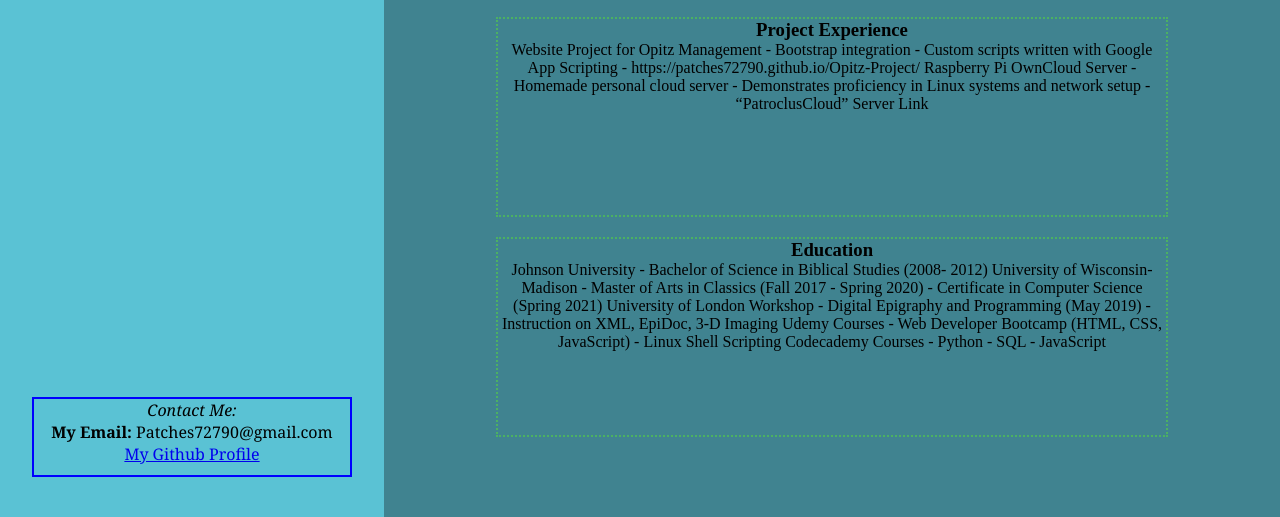
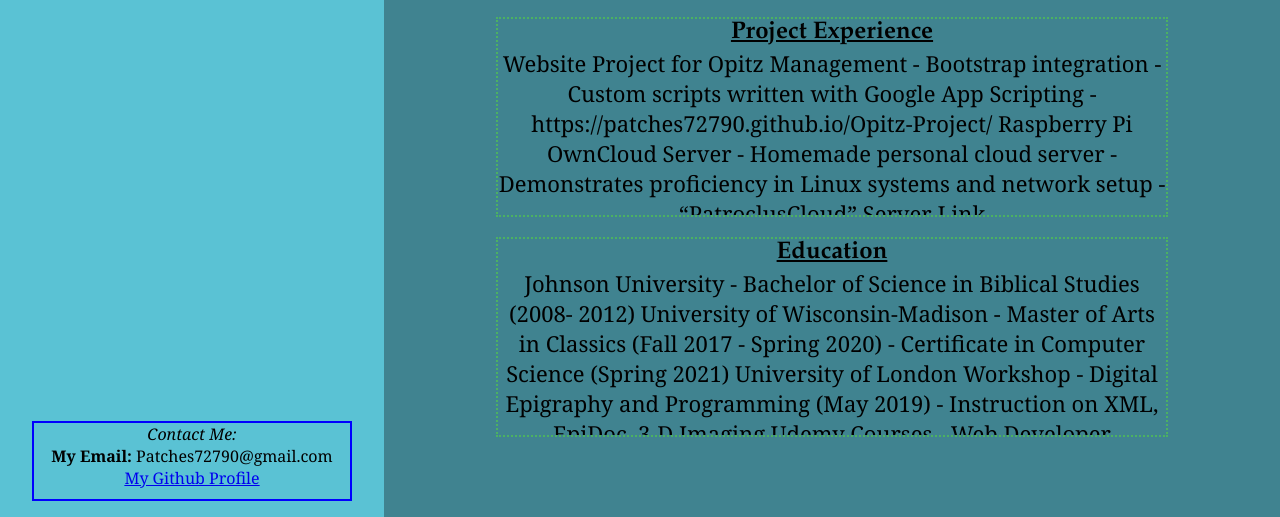
Before and after one commit to Patches72790/My-Website, a plain HTML site: page index.html in a window 1280 px wide. Shown: the part 283-800 px from the top of the page. Drawn offline with Linux system fonts and the light colour scheme.

Commit message:
fixed projects.html to max index

```diff
--- a/style.css
+++ b/style.css
@@ -15,7 +15,7 @@ body {
     font-family: Georgia;
     text-align: center;
     height: 100%;
-    max-width: 30%;
+    width: 30%;
     float: left;
     display: flex;
     flex-flow: column wrap;
@@ -23,15 +23,13 @@ body {
 
 }
 
-
-h1 {
+#header.h1 {
     font-family: Book Antiqua;
 }
 
 nav {
     font-family: Book Antiqua;
     font-size: 22px;
-    margin: 0 auto;
     text-align: center;
 }
 
@@ -40,7 +38,7 @@ nav {
     height: 10%;
     border: 2px blue solid;
     text-align: center;
-    bottom: 5%;
+    bottom: 2%;
     position: fixed;
     overflow: auto;
 }
@@ -55,27 +53,28 @@ nav {
     text-align: center;
     flex-flow: column wrap;
     align-content: center;
+    overflow: auto;
 }
 
 .section-container section {
     border: 2px dotted #4CB162;
+    font-size: 125%;
     width: 75%;
     height: 25%;
     overflow: hidden;
     margin: 10px;
-
 }
 
 
-main article h3 {
-    font-family: fantasy;
+.section-container section h3 {
+    font-family: Book Antiqua;
     font-size: 24px;
     text-decoration: underline;
 }
 
-main article p {
+.section-container section p {
     font-size: 22px;
-    font-family: Georgia, 'Times New Roman', Times, serif;
+    font-family: Georgia;
 }
 
 .profile img {
@@ -86,6 +85,8 @@ main article p {
     border-radius: 10%;
     border: 2px solid grey;
 }
+
+
 
 .image-container {
     background-color: #408390;
```
Also changed, not shown: index.html (+0 -4 lines), projects.html (+15 -15 lines).
